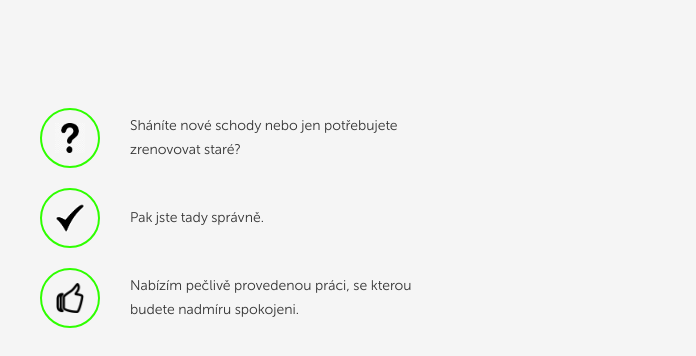
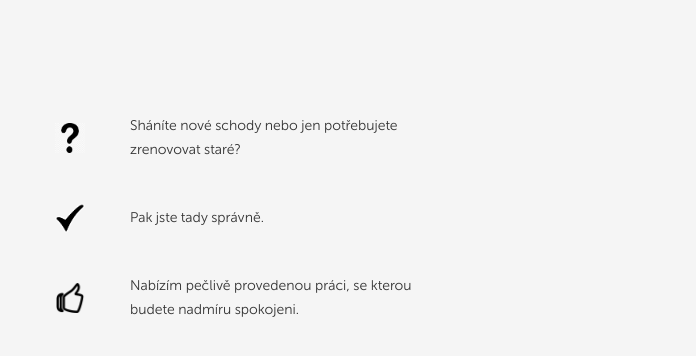
Before and after one commit to Bockovapeta/noveLM, a plain HTML site: page src/index.html in a window 1280 px wide. Shown: the part 356-712 px from the top of the page, 0-696 px from the left. Drawn offline with nearby package versions, Linux system fonts and the light colour scheme.

```diff
--- a/src/sass/style.sass
+++ b/src/sass/style.sass
@@ -166,7 +166,7 @@ body
         &__image
             width: 60px
             height: 60px
-            border: 2px solid #2fff00
+            //border: 2px solid #2fff00
             border-radius: 100%
             margin-right: 30px
             display: flex
```
Also changed, not shown: src/css/style.css, 1 other file.
